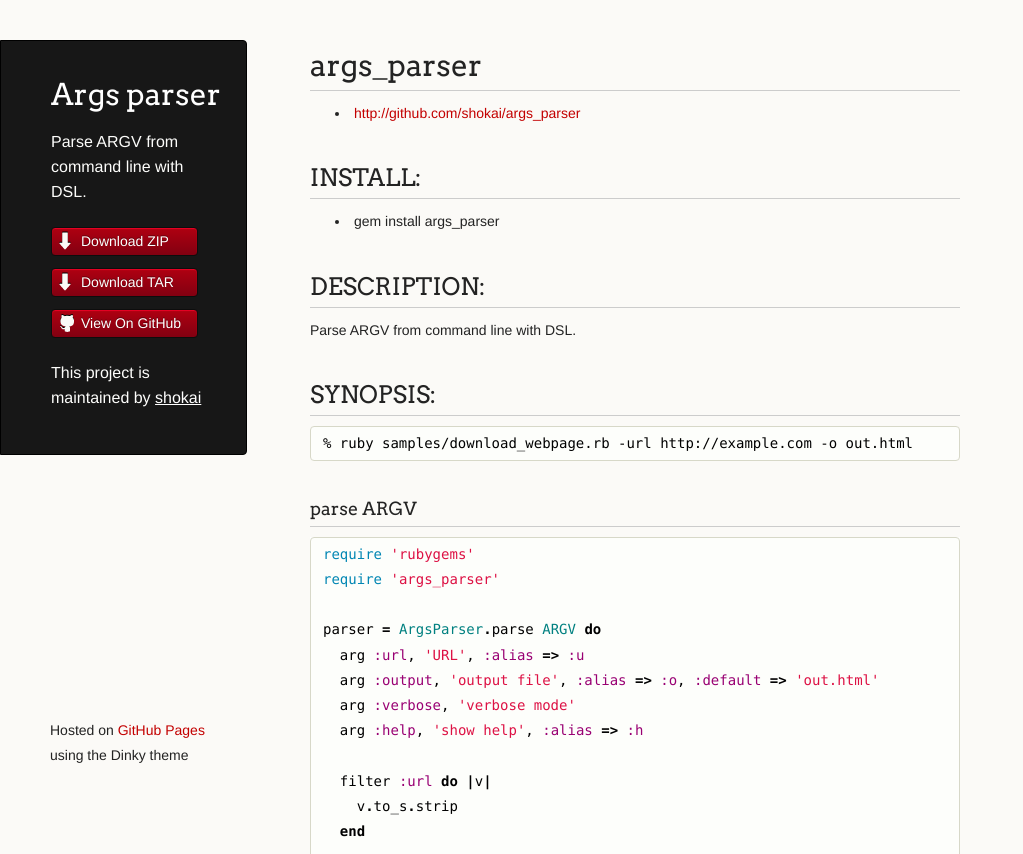
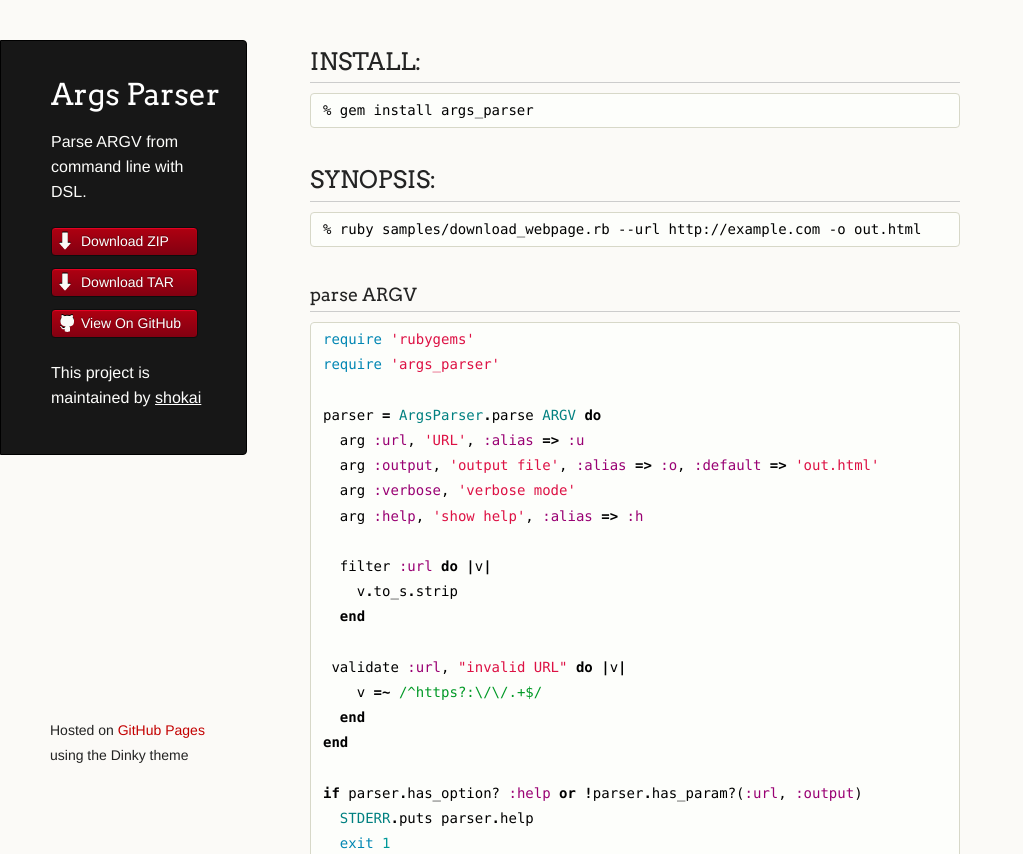
Before and after one commit to shokai/args_parser, a plain HTML site: page index.html in a window 1280 px wide. Shown: the top 854 px of the page, without its empty margins (0-1023 px from the left). Drawn offline with Linux system fonts and the light colour scheme.

Commit message:
fix index.html

```diff
--- a/index.html
+++ b/index.html
@@ -3,7 +3,7 @@
   <head>
     <meta charset="utf-8">
     <meta http-equiv="X-UA-Compatible" content="chrome=1">
-    <title>Args parser by shokai</title>
+    <title>args_parser for Ruby</title>
 
     <link rel="stylesheet" href="stylesheets/styles.css">
     <link rel="stylesheet" href="stylesheets/pygment_trac.css">
@@ -16,7 +16,7 @@
   <body>
     <div class="wrapper">
       <header>
-        <h1 class="header">Args parser</h1>
+        <h1 class="header">Args Parser</h1>
         <p class="header">Parse ARGV from command line with DSL.</p>
 
         <ul>
@@ -30,22 +30,12 @@
 
       </header>
       <section>
-        <h1>args_parser</h1>
+<h2>INSTALL:</h2>
 
-<ul>
-<li><a href="http://github.com/shokai/args_parser">http://github.com/shokai/args_parser</a></li>
-</ul>
-</ul><h2>INSTALL:</h2>
-
-<ul>
-<li>gem install args_parser</li>
-<h2>DESCRIPTION:</h2>
-
-<p>Parse ARGV from command line with DSL.</p>
-
+<pre><code>% gem install args_parser</code></pre>
 <h2>SYNOPSIS:</h2>
 
-<pre><code>% ruby samples/download_webpage.rb -url http://example.com -o out.html
+<pre><code>% ruby samples/download_webpage.rb --url http://example.com -o out.html
 </code></pre>
 
 <h3>parse ARGV</h3>
@@ -102,14 +92,14 @@
 </ul>
 <h2>TEST:</h2>
 
-<p>% bundle install
-  % rake</p>
+<pre><code>% bundle install
+% rake test</code></pre>
 
 <h2>LICENSE:</h2>
 
 <p>(The MIT License)</p>
 
-<p>Copyright (c) 2012 Sho Hashimoto</p>
+<p>Copyright (c) 2012 Sho Hashimoto &lt;hashimoto@shokai.org&gt;</p>
 
 <p>Permission is hereby granted, free of charge, to any person obtaining
 a copy of this software and associated documentation files (the
```
